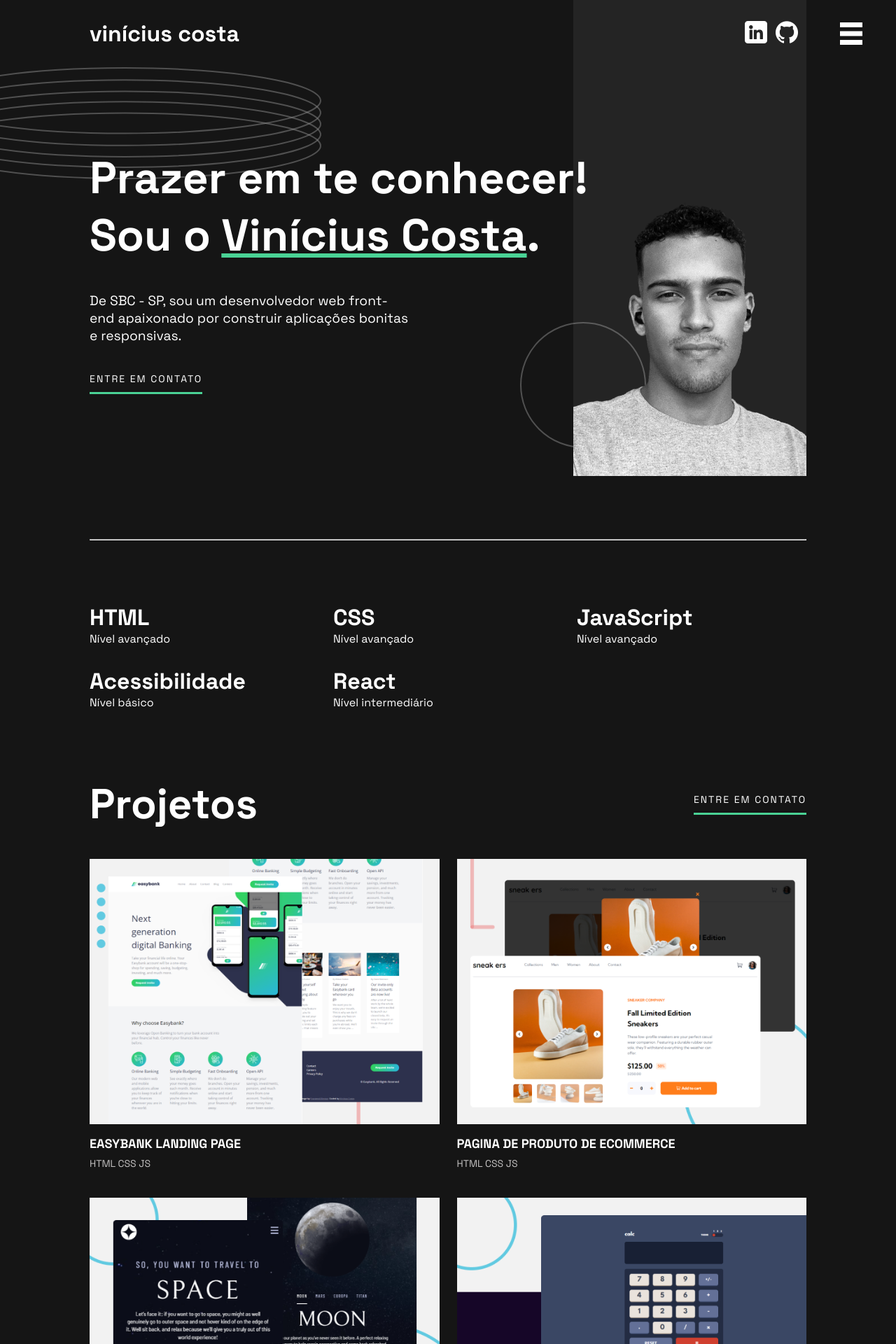
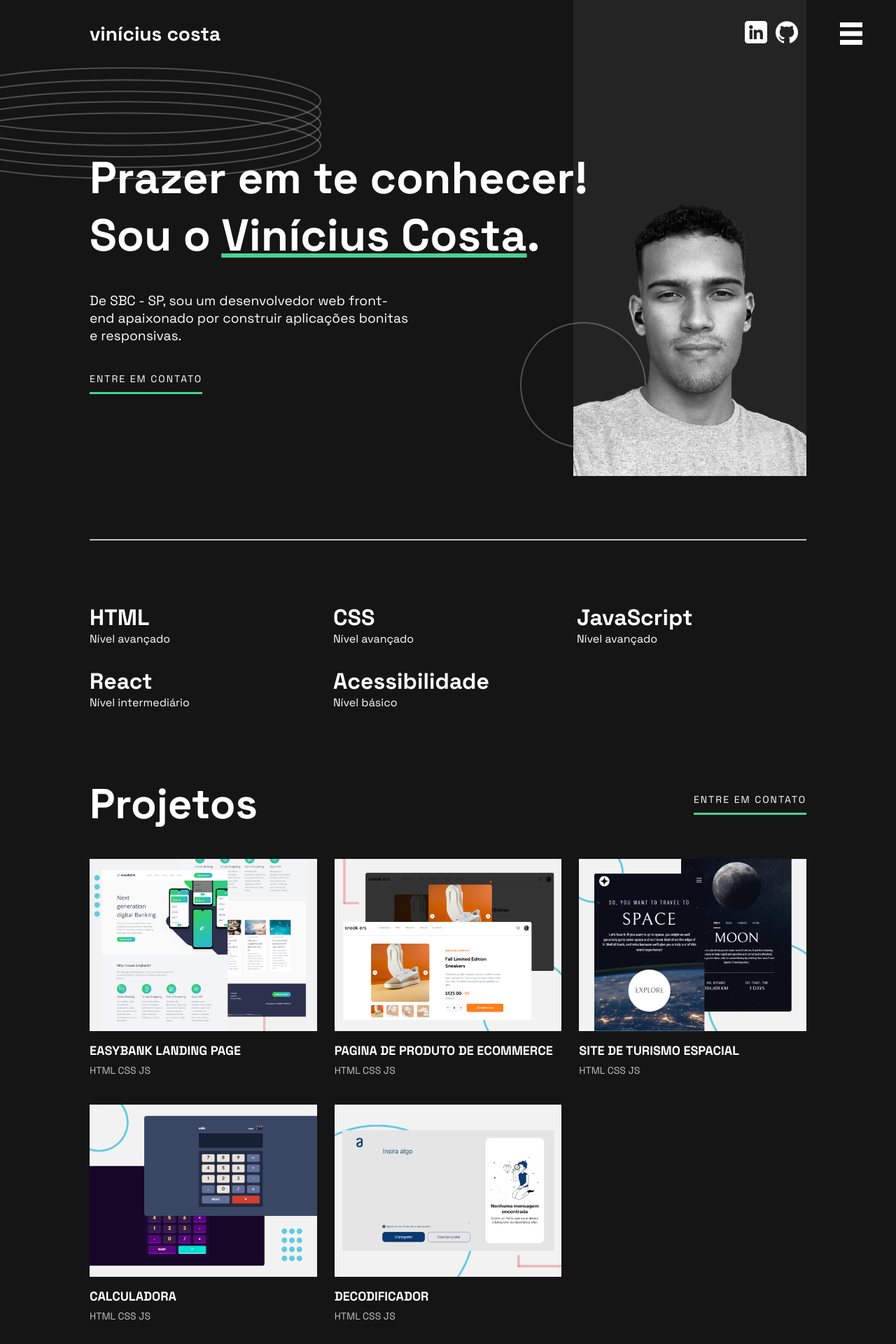
Before and after one commit to Vinicius-C13/my-portfolio, a React (Create React App) app: page / in a window 1280 px wide. Shown: the top 1920 px of the page at 70% size. Built offline with nearby package versions, Linux system fonts and the light colour scheme.

Commit message:
Finished the basic site

```diff
--- a/src/App.js
+++ b/src/App.js
@@ -5,6 +5,7 @@ import Abilities from './components/Abilities';
 import Projects from './components/Projects';
 import AboutMe from './components/AboutMe';
 import Contact from './components/Contact';
+import Footer from './components/Footer';
 
 function App() {
   return (
@@ -15,6 +16,7 @@ function App() {
       <Projects />
       <AboutMe />
       <Contact />
+      <Footer />
     </div>
   );
 }
--- a/src/components/Abilities.js
+++ b/src/components/Abilities.js
@@ -17,12 +17,12 @@ export default function Abilities() {
             desc: 'Nível avançado'
         },
         {
+            name: 'React',
+            desc: 'Nível intermediário'
+        },
+        {
             name: 'Acessibilidade',
             desc: 'Nível básico'
-        },
-        {
-            name: 'React',
-            desc: 'Nível intermediário'
         }
     ]
 
--- a/src/components/FirstSection.js
+++ b/src/components/FirstSection.js
@@ -20,7 +20,7 @@ export default function Section() {
                     <ContactBtn />
                 </div>
             </div>
-            <hr className='section-devider'/>
+            <hr className='section-divider'/>
         </>
     )
 }
--- /dev/null
+++ b/src/components/Footer.js
@@ -0,0 +1,20 @@
+import React from 'react';
+import linkedinIcon from '../assets/linkedin.svg';
+import githubIcon from '../assets/github.svg';
+
+export default function Footer() {
+    return(
+        <div className='section-container footer'>
+            <div>
+                <hr/>
+                <div>
+                    <span className='logo'>vinícius costa</span>
+                    <ul className='icons-container'>
+                        <li><img src={linkedinIcon} alt='linkedin'/></li>
+                        <li><img src={githubIcon} alt='github'/></li>
+                    </ul>
+                </div>
+            </div>
+        </div>
+    )
+}
--- a/src/index.css
+++ b/src/index.css
@@ -36,7 +36,7 @@ h2 {
     grid-column: 2 / 3;
 }
 
-.section-devider {
+.section-divider {
     width: 80%;
     margin-block: 90px;
 }
@@ -64,8 +64,8 @@ header {
     align-items: center;
 }
 
-.header > .logo {
-    font-size: 32px;
+.logo {
+    font-size: 28px;
     font-weight: bold;
     margin-right: auto;
 }
@@ -149,12 +149,13 @@ header {
 .abilities {margin-bottom: 6rem}
 
 .abilities > .items-container {
-    grid-template-columns: 1fr 1fr 1fr;
+    grid-template-columns: repeat(auto-fill, minmax(270px, 1fr));
+    justify-content: center;
 }
 
 /*Third section*/
 .projects > .items-container {
-    grid-template-columns: 1fr 1fr;
+    grid-template-columns: repeat(auto-fill, minmax(300px, 1fr));
     row-gap: 40px;
     column-gap: 25px;
 }
@@ -214,7 +215,7 @@ header {
 /*fifth section*/
 
 .contact {
-    padding-block: 6rem;
+    padding-block: 6rem 3rem;
     background-color: #242424;
 }
 
@@ -262,3 +263,18 @@ input::placeholder, textarea::placeholder {
     color: #CACACA;
     font-weight: bold;
 }
+
+/*Footer*/
+.footer{
+    background-color: #242424;
+}
+
+.footer > div > div {
+    display: flex;
+    align-items: center;
+    justify-content: space-between;
+}
+
+.footer .icons-container {
+    padding-inline: 0;
+}
```
